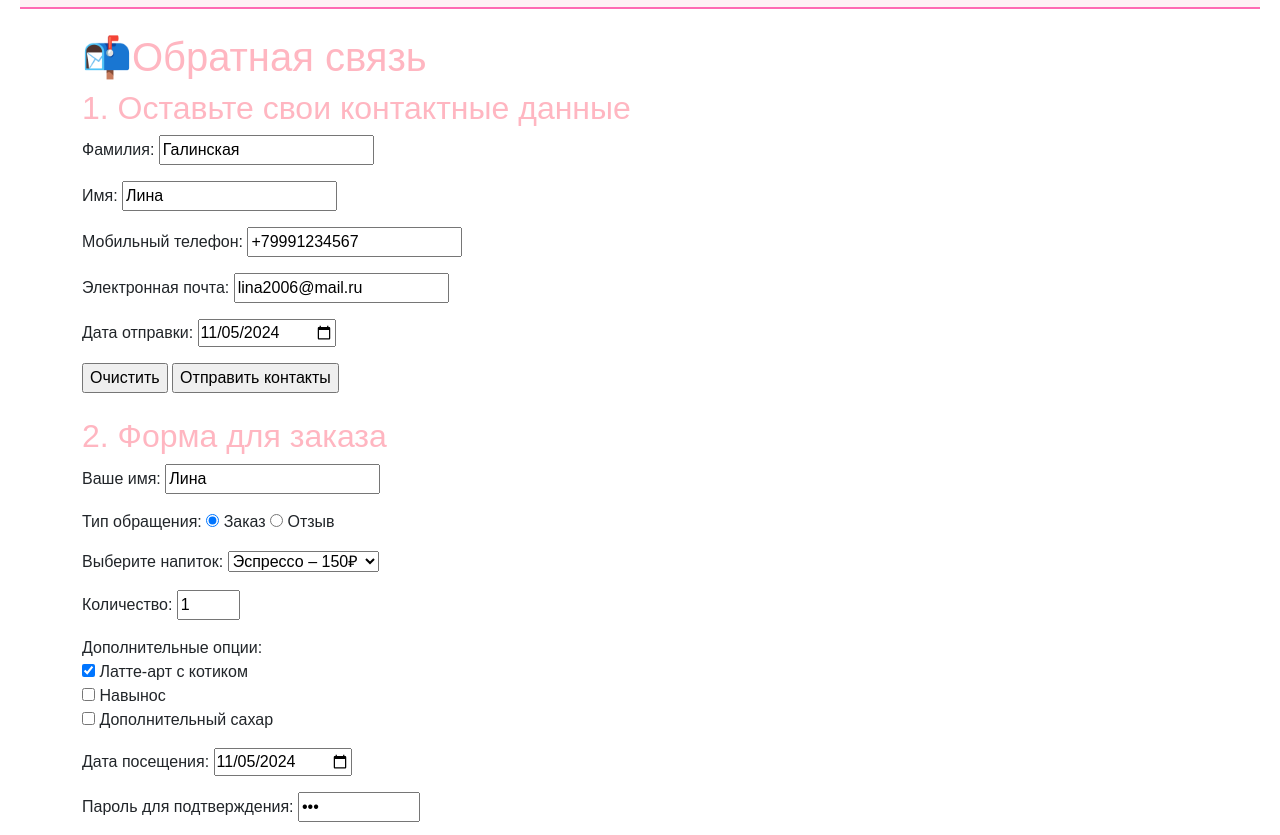
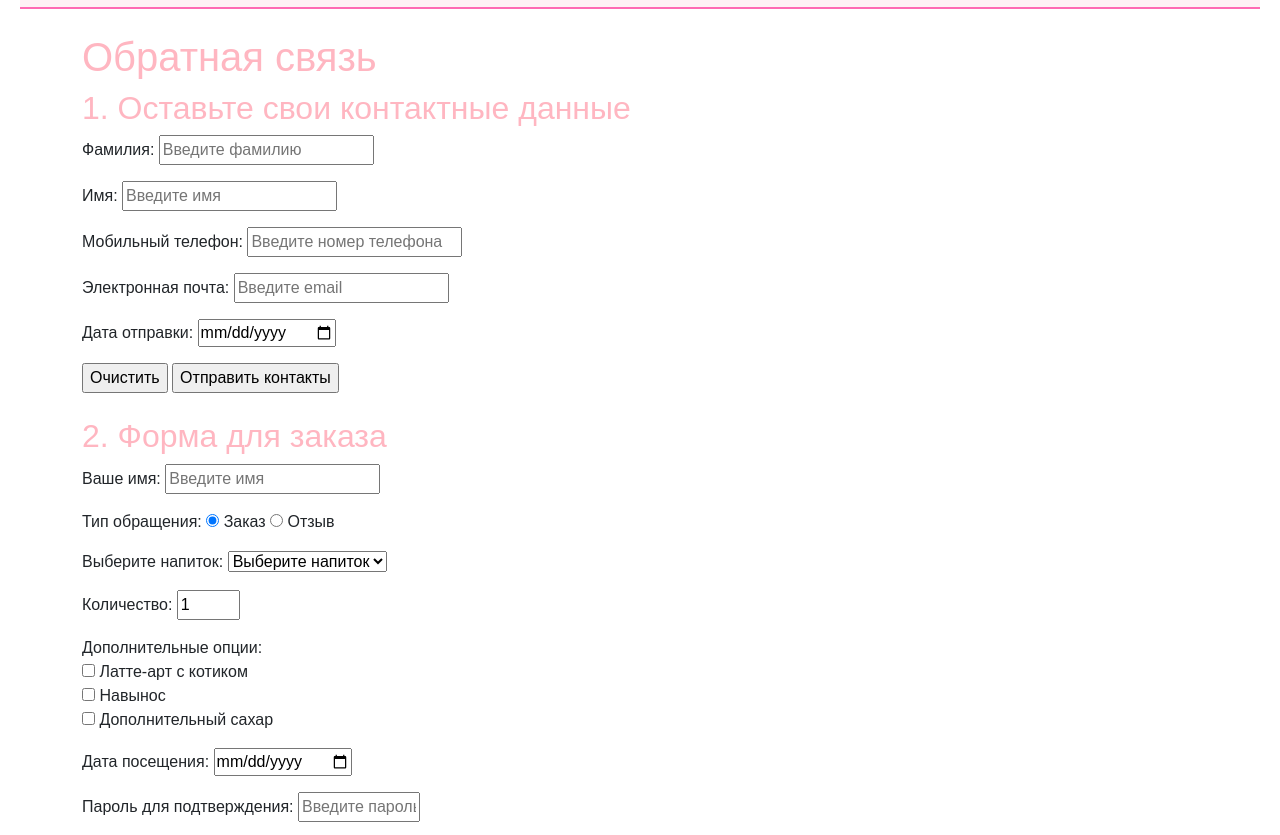
Before and after one commit to l1nal1/meow-coffee-2, a plain HTML site: page feedback.html in a window 1280 px wide. Shown: the part 73-908 px from the top of the page. Drawn offline with nearby package versions, Linux system fonts and the light colour scheme.

Commit message:
Update feedback.html

```diff
--- a/feedback.html
+++ b/feedback.html
@@ -26,26 +26,24 @@
 </nav>
 
 <div class="container my-4">
-  <h1>📬Обратная связь</h1>
+  <h1>Обратная связь</h1>
 
   <h2>1. Оставьте свои контактные данные</h2>
-  <form action="https://www.bing.com/search?" method="get" target="_blank">
-    <input type="hidden" name="q" value="search">
-
+  <form action="https://yourserver.com/submit-form" method="POST">
     <p>Фамилия:
-      <input type="text" name="last_name" value="Галинская" size="20">
+      <input type="text" name="last_name" value="" size="20" placeholder="Введите фамилию">
     </p>
     <p>Имя:
-      <input type="text" name="first_name" value="Лина" size="20">
+      <input type="text" name="first_name" value="" size="20" placeholder="Введите имя">
     </p>
     <p>Мобильный телефон:
-      <input type="text" name="phone" value="+79991234567" size="20">
+      <input type="text" name="phone" value="" size="20" placeholder="Введите номер телефона">
     </p>
     <p>Электронная почта:
-      <input type="text" name="email" value="lina2006@mail.ru" size="20">
+      <input type="text" name="email" value="" size="20" placeholder="Введите email">
     </p>
     <p>Дата отправки:
-      <input type="date" name="send_date" value="2024-11-05">
+      <input type="date" name="send_date" value="">
     </p>
 
     <input type="hidden" name="function" value="page">
@@ -60,11 +58,9 @@
   </form>
 
   <h2 class="mt-4">2. Форма для заказа</h2>
-  <form action="https://www.bing.com/search?" method="get" target="_blank">
-    <input type="hidden" name="q" value="search">
-
+  <form action="https://yourserver.com/submit-form" method="POST">
     <p>Ваше имя:
-      <input type="text" name="customer_name" value="Лина" size="20">
+      <input type="text" name="customer_name" value="" size="20" placeholder="Введите имя">
     </p>
 
     <p>Тип обращения:
@@ -74,6 +70,7 @@
 
     <p>Выберите напиток:
       <select name="drink">
+        <option value="">Выберите напиток</option>
         <option value="espresso">Эспрессо – 150₽</option>
         <option value="latte">Латте – 250₽</option>
         <option value="cappuccino">Капучино – 230₽</option>
@@ -86,21 +83,21 @@
     </p>
 
     <p>Дополнительные опции:<br>
-      <input type="checkbox" name="options" value="cat_art" checked> Латте-арт с котиком<br>
+      <input type="checkbox" name="options" value="cat_art"> Латте-арт с котиком<br>
       <input type="checkbox" name="options" value="takeaway"> Навынос<br>
       <input type="checkbox" name="options" value="extra_sugar"> Дополнительный сахар
     </p>
 
     <p>Дата посещения:
-      <input type="date" name="visit_date" value="2024-11-05">
+      <input type="date" name="visit_date" value="">
     </p>
 
     <p>Пароль для подтверждения:
-      <input type="password" name="confirm_password" value="123" size="10">
+      <input type="password" name="confirm_password" value="" size="10" placeholder="Введите пароль">
     </p>
 
     <p>Ваш отзыв или пожелания:<br>
-      <textarea name="comment" cols="60" rows="4">Очень понравилась атмосфера и котики!</textarea>
+      <textarea name="comment" cols="60" rows="4" placeholder="Напишите ваш отзыв или пожелания"></textarea>
     </p>
 
     <input type="hidden" name="cafe_name" value="Meow Coffee">
```
